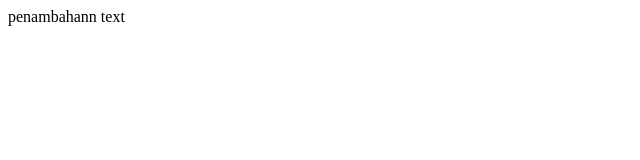
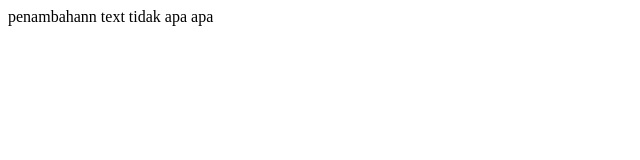
Before and after one commit to makbarj06/git-remote, a plain HTML site: page index.html in a window 1280 px wide. Shown: the whole page, without its empty margins (0-640 px from the left). Drawn offline with Linux system fonts and the light colour scheme.

Commit message:
tambahan lagi

```diff
--- a/index.html
+++ b/index.html
@@ -6,6 +6,6 @@
     <title>Document</title>
 </head>
 <body>
-    penambahann text
+    penambahann text tidak apa apa
 </body>
 </html>
```
